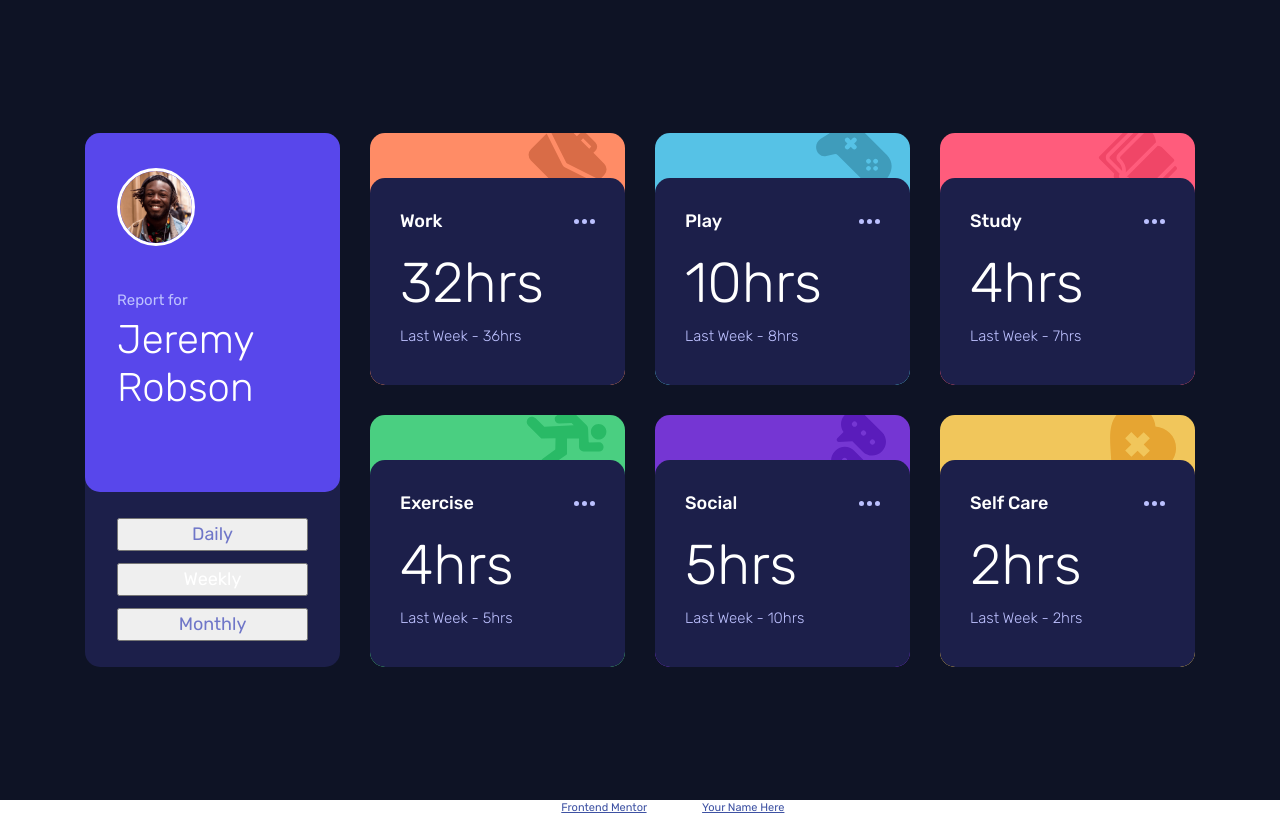
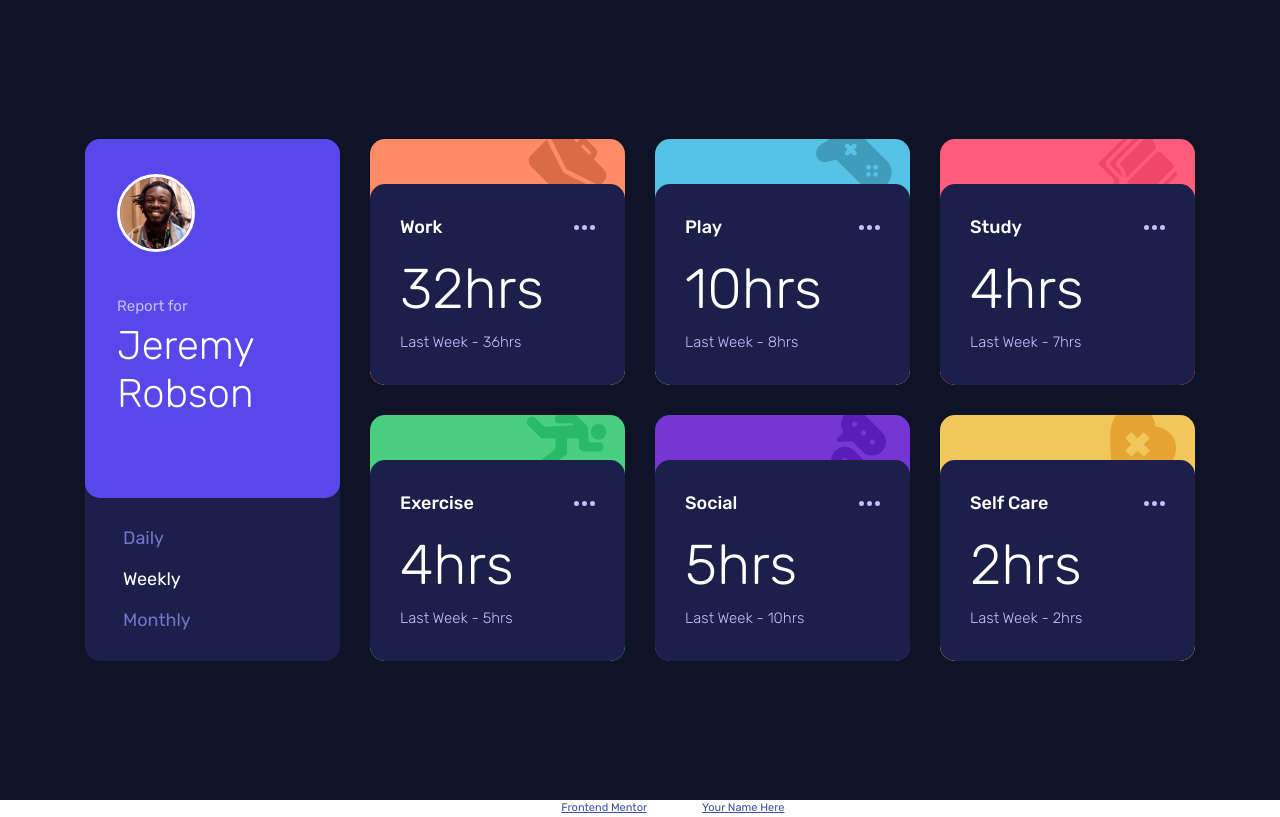
Before and after one commit to Kaji1127/Time-Tracking-Dashboard, a website: page index.html in a window 1280 px wide. Drawn offline with Linux system fonts and the light colour scheme.

Commit message:
update styles

```diff
--- a/app/scss/_components.scss
+++ b/app/scss/_components.scss
@@ -88,6 +88,8 @@
 			color: var(--lightBlue);
 			cursor: pointer;
 			transition: 0.4s;
+			background-color: transparent;
+			border: none;
 
 			&:hover {
 				color: var(--white);
@@ -101,6 +103,7 @@
 		@include breakpoint(large) {
 			padding: 2.6rem 3.2rem;
 			flex-direction: column;
+			align-items: flex-start;
 			row-gap: 1.2rem;
 		}
 	}
```
Also changed, not shown: dist/style.css, 2 other files.
